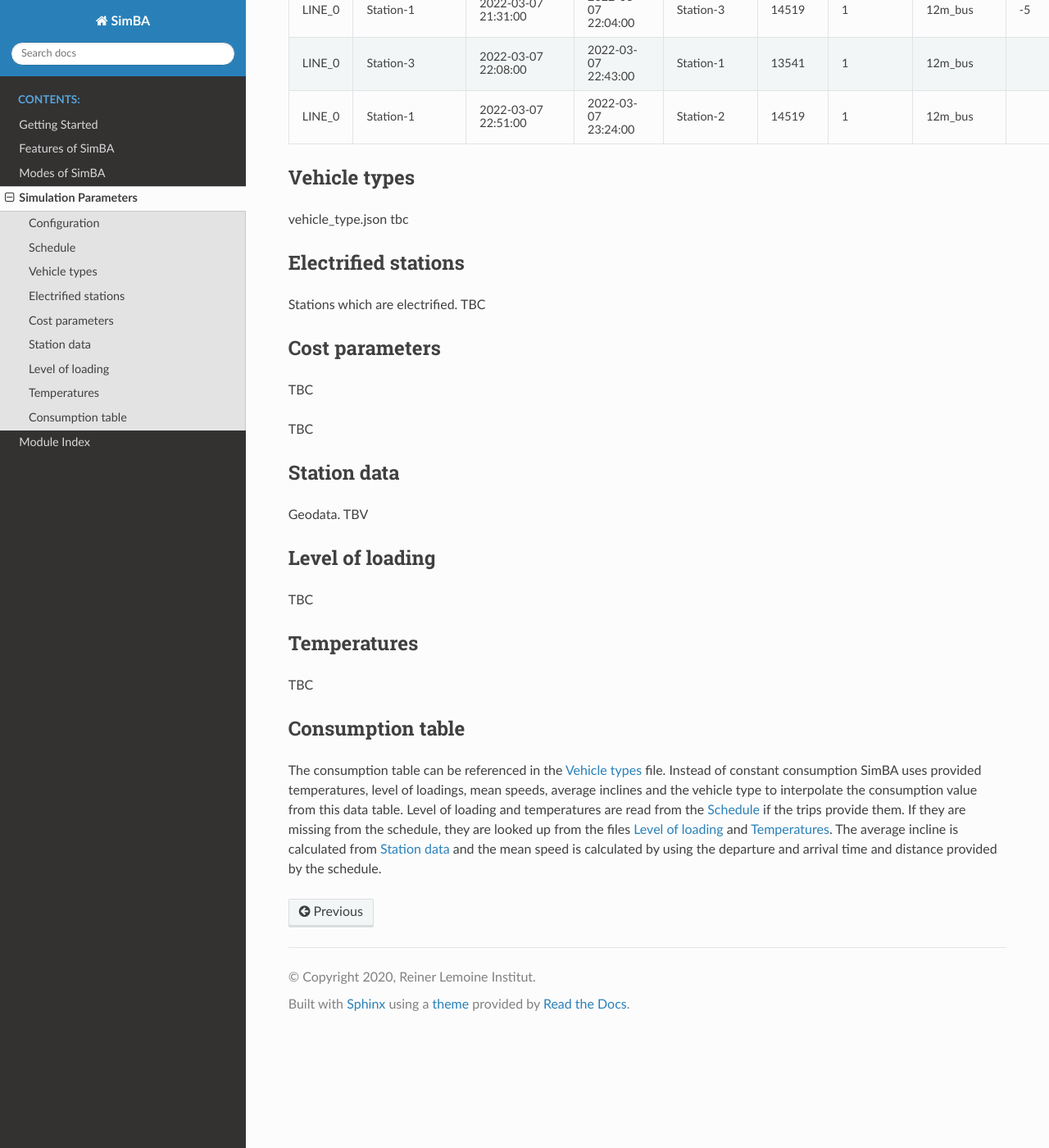
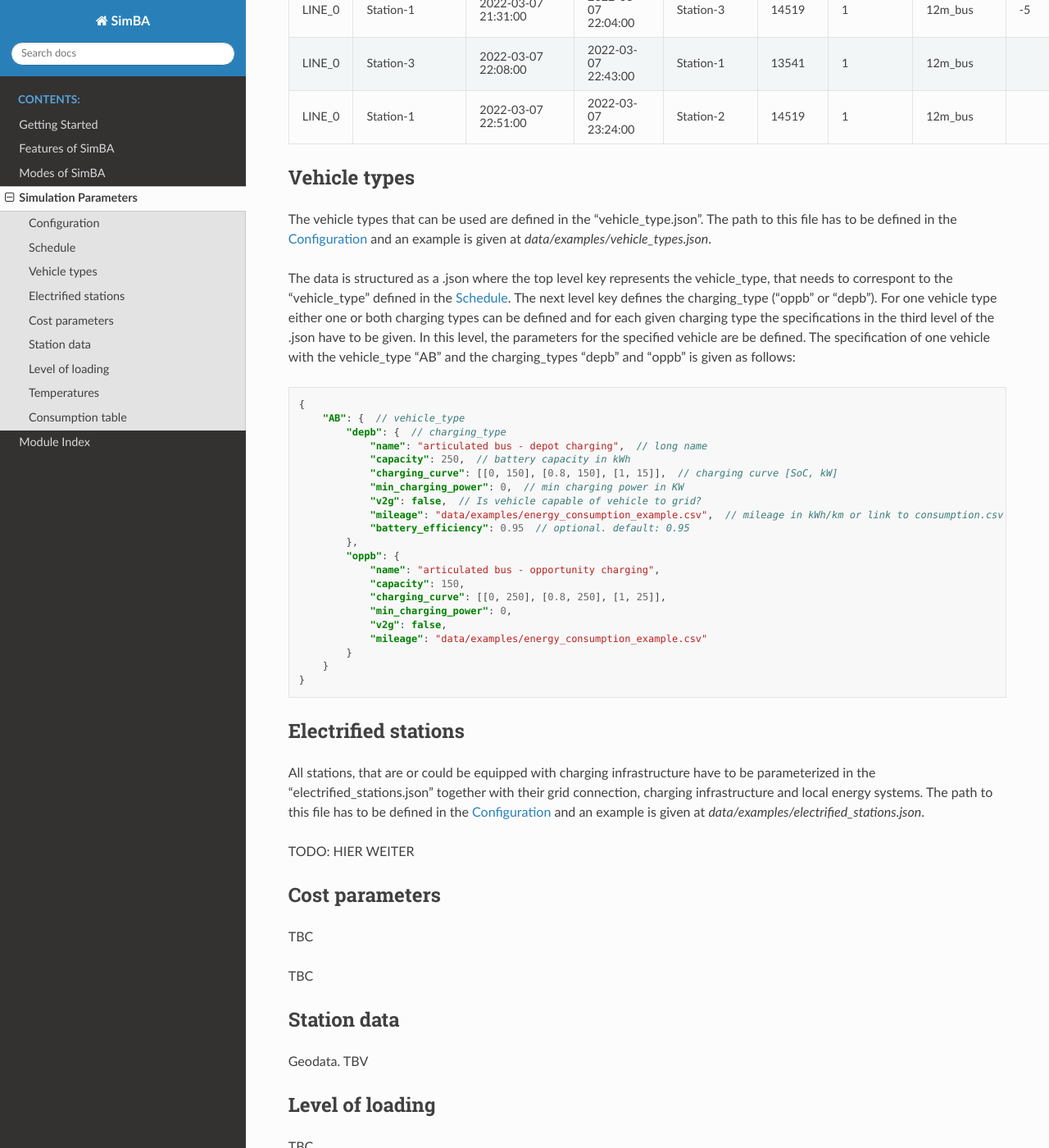
Before and after one commit to rl-institut/SimBA, a Sphinx documentation site: the page built from docs/source/simulation_parameters.rst, in a window 1280 px wide and 1400 px high, scrolled down 4610 px. Shown: the whole window at 82% size. Built offline with Sphinx 7.4.7 and the Read the Docs theme 2.0.0, drawn with Linux system fonts in a browser that asks for light colours.

Commit message:
still wip: doku sim_params

```diff
--- a/docs/source/getting_started.rst
+++ b/docs/source/getting_started.rst
@@ -2,7 +2,7 @@ Getting Started
 ===============
 
 SimBA - the Simulation toolbox for Bus Applications - was designed to analyze and optimize electrified bus fleets.
-It is used for locating and dimensioning charging infrastructure, dimensioning buses, analyzing the feasibility of electrification of trips and circulations, determining charging strategies, and calculating investments and costs.
+It is used for locating and dimensioning charging infrastructure, dimensioning buses, analyzing the feasibility of electrification of trips and rotations, determining charging strategies, and calculating investments and costs.
 .. Without creating links like in the line below, subpages go missing from the sidebar
 
 .. _installation_label:
--- a/docs/source/modes.rst
+++ b/docs/source/modes.rst
@@ -81,7 +81,7 @@ Station Optimization
 --------------------
 Greedy Optimization
 ####################
-This mode optimizes a scenario by electrifying as few opportunity stations as possible using a greedy approach. Two basic approaches to use the optimization module are setting the mode in the simba configuration file to
+This mode optimizes a scenario by electrifying as few opportunity stations as possible using a greedy approach. Two basic approaches to use the optimization module are setting the mode in the SimBA configuration file to
 
 ::
 
--- a/docs/source/simba_features.rst
+++ b/docs/source/simba_features.rst
@@ -7,9 +7,9 @@ Features of SimBA
 Consumption analysis
 --------------------
 
-The consumption can be calculated in two ways: Either with a constant average specific consumption or using a consumption table, where the consumption depends on the temperature, the incline, the level of loading and the speed profile/ average speed.
+The consumption can be calculated in two ways: Either with a constant average specific consumption or with a trip specific consumption, where the consumption depends on the temperature, the incline, the level of loading and the average speed.
 
-To use a constant consumption, this value can be defined in the :ref:`vehicle_types` as "mileage" in the unit of [kWh/km]. To use the relative consumption, a consumption table needs to be created with data for each vehicle type and the path to the consumption table is assigned to the variable "mileage" in :ref:`vehicle_types`. The consumption table should have the columns "vehicle_type", "level_of_loading", "incline" ,"mean_speed_kmh", "t_amb", "consumption_kwh_per_km" and its creation is at ths point of development not part of SimBA.
+To use a constant consumption, this value can be defined in the :ref:`vehicle_types` as "mileage" in the unit of [kWh/km]. To use the trip specific consumption, a consumption table needs to be created with data for each vehicle type. The path to the consumption table is assigned to the variable "mileage" in :ref:`vehicle_types`. The consumption table should have the columns "vehicle_type", "level_of_loading", "incline" ,"mean_speed_kmh", "t_amb", "consumption_kwh_per_km" and its creation is at ths point of development not part of SimBA. The consumption for each trip is then calculated by interpolation of the datapoints provided in the table.
 
 The level_of_loading describes the share between an empty vehicle (0) and a fully loaded vehicle (1) and can be handed over in two ways: Either directly as a column in :ref:`schedule` with specific values for each individual trip or as an input file "default_level_of_loading.csv" (path defined in :ref:`config`) containing values for each hour of the day. SimBA will first look into schedule and take this value and if it is not defined take the one from the .csv file. The temperature information is obtained in the same way as the level of loading and should be given in °C. In order to calculate the consumption based on the incline, an extra "all_stations.csv" file (path defined in :ref:`config`) has to be provided containing information on the elevation in m of each station. The incline is then calculated as the average incline between start and stop of the trip, which is an assumption that creates good results for vehicles with recuperation technology, as most electric vehicles have. The mean speed is calculated using the information provided in :ref:`schedule` about duration and length of each trip.
 
@@ -19,7 +19,7 @@ The level_of_loading describes the share between an empty vehicle (0) and a full
 Vehicle Dispatch
 ----------------
 
-To allocate the rotations to vehicles, vehicles of the needed type to fulfil the rotation are used. If no suitable vehicle is available, a new vehicle is created. Available vehicles are defined as not currently serving a rotation, having the same depot and having had enough time after return to the depot to be fully charged, when returning with an empty battery. This "minimum standing time" at the depot is calculated using the variable min_recharge_deps_oppb or min_recharge_deps_depb from the config together with the respective battery capacity of the vehicle and assuming the maximum available power of the depot charging stations.
+To allocate the rotations to vehicles, vehicles of the needed type to fulfil the rotation are used. If no suitable vehicle is available, a new vehicle is created. A vehicle is defined as "available" if it is currently not serving another rotation, has the same depot and if it had enough time after return to the depot to be charged. This "minimum standing time" at the depot is calculated using the variable min_recharge_deps_oppb or min_recharge_deps_depb from the :ref`config` together with the respective battery capacity of the vehicle and assuming the maximum available power of the depot charging stations.
 
 Charging simulation
 -------------------
--- a/docs/source/simulation_parameters.rst
+++ b/docs/source/simulation_parameters.rst
@@ -231,14 +231,43 @@ This is how a schedule file might look like.
 
 Vehicle types
 -------------
-vehicle_type.json
-tbc
+
+The vehicle types that can be used are defined in the "vehicle_type.json". The path to this file has to be defined in the :ref:`config` and an example is given at `data/examples/vehicle_types.json`.
+
+The data is structured as a .json where the top level key represents the vehicle_type, that needs to correspont to the "vehicle_type" defined in the :ref:`schedule`. The next level key defines the charging_type ("oppb" or "depb"). For one vehicle type either one or both charging types can be defined and for each given charging type the specifications in the third level of the .json have to be given. In this level, the parameters for the specified vehicle are be defined. The specification of one vehicle with the vehicle_type "AB" and the charging_types "depb" and "oppb" is given as follows:
+
+.. code-block:: json
+
+    {
+        "AB": {  // vehicle_type
+            "depb": {  // charging_type
+                "name": "articulated bus - depot charging",  // long name
+                "capacity": 250,  // battery capacity in kWh
+                "charging_curve": [[0, 150], [0.8, 150], [1, 15]],  // charging curve [SoC, kW]
+                "min_charging_power": 0,  // min charging power in KW
+                "v2g": false,  // Is vehicle capable of vehicle to grid?
+                "mileage": "data/examples/energy_consumption_example.csv",  // mileage in kWh/km or link to consumption.csv
+                "battery_efficiency": 0.95  // optional. default: 0.95
+            },
+            "oppb": {
+                "name": "articulated bus - opportunity charging",
+                "capacity": 150,
+                "charging_curve": [[0, 250], [0.8, 250], [1, 25]],
+                "min_charging_power": 0,
+                "v2g": false,
+                "mileage": "data/examples/energy_consumption_example.csv"
+            }
+        }
+    }
 
 .. _electrified_stations:
 
 Electrified stations
 --------------------
-Stations which are electrified. TBC
+
+All stations, that are or could be equipped with charging infrastructure have to be parameterized in the "electrified_stations.json" together with their grid connection, charging infrastructure and local energy systems. The path to this file has to be defined in the :ref:`config` and an example is given at `data/examples/electrified_stations.json`.
+
+TODO: HIER WEITER
 
 .. _cost_params:
 
```
Also changed, not shown: 3 other files.
